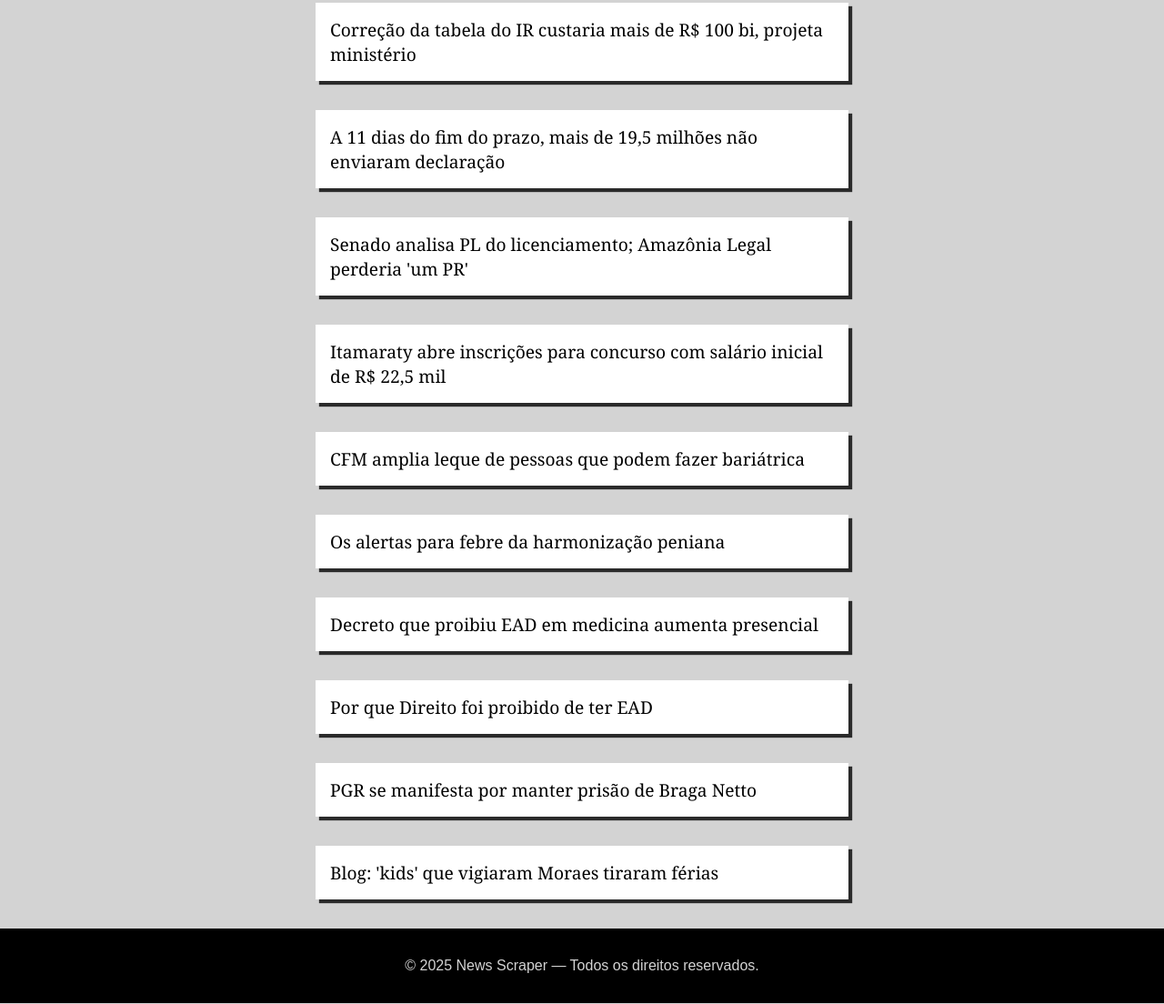
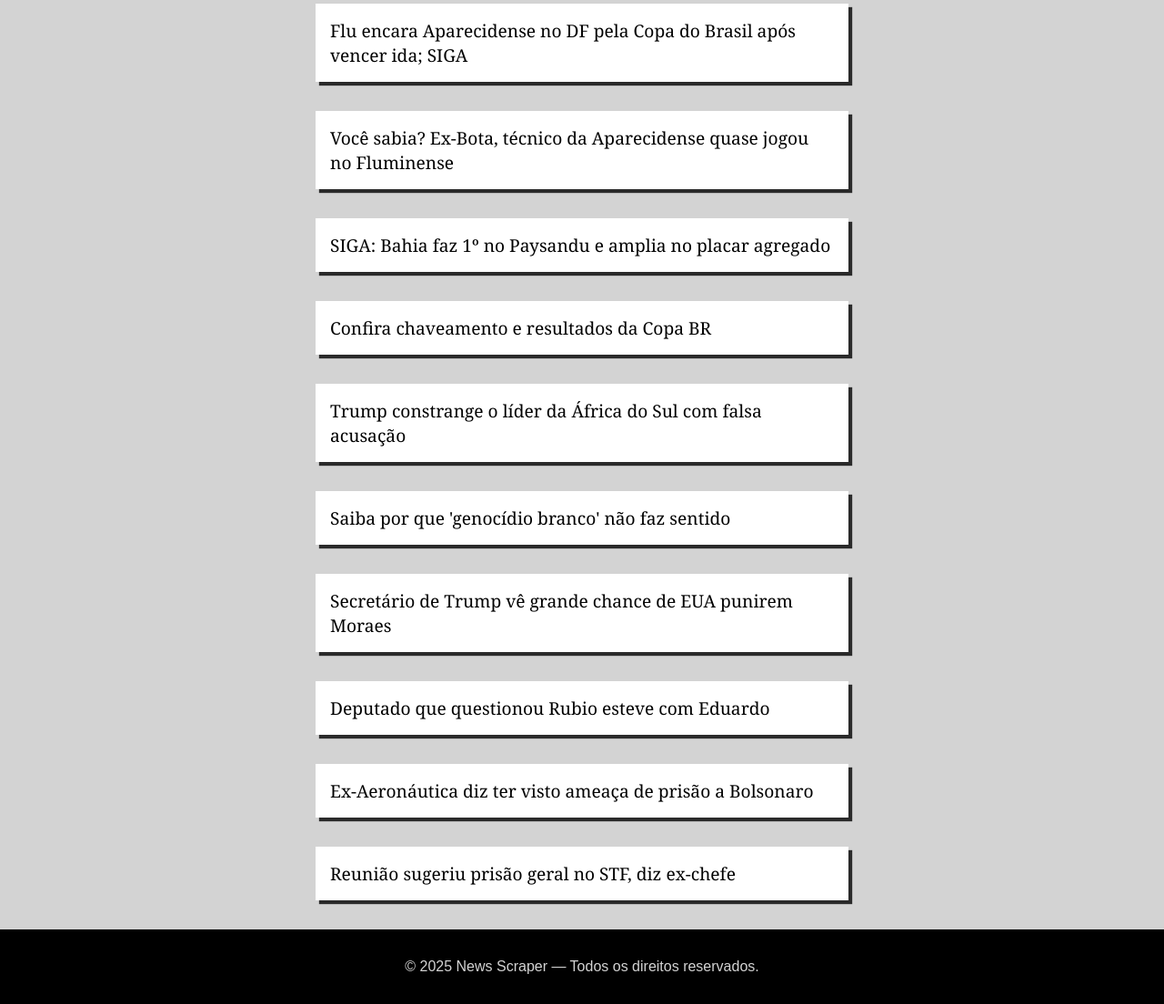
Before and after one commit to lucasrochabz/news-scraper, a plain HTML site: page index.html in a window 1280 px wide. Shown: the part 213-1317 px from the top of the page at 91% size. Drawn offline with Linux system fonts and the light colour scheme.

Commit message:
ajuste ao css

```diff
--- a/data/news_list.json
+++ b/data/news_list.json
@@ -1,42 +1,42 @@
 [
   {
-    "title": "Correção da tabela do IR custaria mais de R$ 100 bi, projeta ministério",
-    "href": "https://g1.globo.com/economia/noticia/2025/05/20/corrigir-tabela-do-imposto-de-renda-custaria-mais-de-r-100-bilhoes-diz-ministerio-da-fazenda.ghtml"
+    "title": "Flu encara Aparecidense no DF pela Copa do Brasil após vencer ida; SIGA",
+    "href": "https://ge.globo.com/go/futebol/copa-do-brasil/jogo/21-05-2025/aparecidense-fluminense.ghtml"
   },
   {
-    "title": "A 11 dias do fim do prazo, mais de 19,5 milhões não enviaram declaração",
-    "href": "https://extra.globo.com/economia/noticia/2025/05/mais-de-195-milhoes-de-contribuintes-ainda-nao-enviaram-a-declaracao-de-imposto-de-renda.ghtml"
+    "title": "Você sabia? Ex-Bota, técnico da Aparecidense quase jogou no Fluminense",
+    "href": "https://ge.globo.com/futebol/times/fluminense/noticia/2025/05/21/voce-sabia-ex-botafogo-e-tecnico-da-aparecidense-lucio-flavio-quase-jogou-no-fluminense.ghtml"
   },
   {
-    "title": "Senado analisa PL do licenciamento; Amazônia Legal perderia 'um PR'",
-    "href": "https://umsoplaneta.globo.com/sociedade/noticia/2025/05/20/senado-analisa-pl-que-muda-licenciamento-ambiental-amazonia-legal-poderia-perder-um-parana-com-nova-lei-diz-instituto.ghtml"
+    "title": "SIGA: Bahia faz 1º no Paysandu e amplia no placar agregado",
+    "href": "https://ge.globo.com/ba/futebol/copa-do-brasil/jogo/21-05-2025/bahia-paysandu.ghtml"
   },
   {
-    "title": "Itamaraty abre inscrições para concurso com salário inicial de R$ 22,5 mil",
-    "href": "https://g1.globo.com/trabalho-e-carreira/concursos/noticia/2025/05/19/concurso-de-diplomata-itamaraty-abre-inscricoes-para-50-vagas-e-salario-inicial-de-r-225-mil.ghtml"
+    "title": "Confira chaveamento e resultados da Copa BR",
+    "href": "https://ge.globo.com/futebol/copa-do-brasil/"
   },
   {
-    "title": "CFM amplia leque de pessoas que podem fazer bariátrica",
-    "href": "https://g1.globo.com/saude/noticia/2025/05/20/cfm-muda-regras-e-amplia-recomendacao-para-cirurgia-bariatrica-veja-o-que-mudou.ghtml"
+    "title": "Trump constrange o líder da África do Sul com falsa acusação",
+    "href": "https://g1.globo.com/mundo/noticia/2025/05/21/trump-confronta-presidente-da-africa-do-sul-com-supostos-videos-de-genocidio-branco.ghtml"
   },
   {
-    "title": "Os alertas para febre da harmonização peniana",
-    "href": "https://g1.globo.com/saude/noticia/2025/05/20/quase-perdi-o-penis-apos-3-preenchimentos-o-que-esta-por-tras-da-febre-da-harmonizacao-peniana-no-brasil.ghtml"
+    "title": "Saiba por que 'genocídio branco' não faz sentido",
+    "href": "https://g1.globo.com/mundo/noticia/2025/05/21/trump-x-africa-do-sul-entenda-a-acusacao-de-genocidio-branco-e-por-que-ela-e-rejeitada-pelo-governo-sul-africano.ghtml"
   },
   {
-    "title": "Decreto que proibiu EAD em medicina aumenta presencial",
-    "href": "https://g1.globo.com/educacao/noticia/2025/05/20/medicina-tera-carga-presencial-ainda-maior-que-os-demais-cursos-determina-novo-decreto-que-veta-ead-na-area.ghtml"
+    "title": "Secretário de Trump vê grande chance de EUA punirem Moraes",
+    "href": "https://oglobo.globo.com/blogs/malu-gaspar/post/2025/05/ha-grande-possibilidade-de-sancao-contra-alexandre-de-moraes-diz-secretario-de-estado-de-trump.ghtml"
   },
   {
-    "title": "Por que Direito foi proibido de ter EAD",
-    "href": "https://g1.globo.com/educacao/noticia/2025/05/20/entenda-por-que-direito-esta-entre-as-graduacoes-proibidas-de-ter-ensino-a-distancia.ghtml"
+    "title": "Deputado que questionou Rubio esteve com Eduardo",
+    "href": "https://g1.globo.com/mundo/noticia/2025/05/21/secretario-de-estado-de-trump-diz-que-ha-grande-possibilidade-de-alexandre-de-moraes-ser-punido-por-lei-dos-eua.ghtml"
   },
   {
-    "title": "PGR se manifesta por manter prisão de Braga Netto",
-    "href": "https://g1.globo.com/politica/noticia/2025/05/20/pgr-se-manifesta-a-favor-da-manutencao-da-prisao-de-braga-netto.ghtml"
+    "title": "Ex-Aeronáutica diz ter visto ameaça de prisão a Bolsonaro",
+    "href": "https://oglobo.globo.com/politica/noticia/2025/05/21/ex-comandante-da-aeronautica-confirma-ao-stf-depoimento-a-pf-no-qual-falou-sobre-minuta-de-golpe.ghtml"
   },
   {
-    "title": "Blog: 'kids' que vigiaram Moraes tiraram férias",
-    "href": "https://oglobo.globo.com/blogs/malu-gaspar/post/2025/05/militares-que-vigiaram-alexandre-de-moraes-tiraram-ferias-na-reta-final-do-plano-golpista.ghtml"
+    "title": "Reunião sugeriu prisão geral no STF, diz ex-chefe",
+    "href": "https://oglobo.globo.com/politica/noticia/2025/05/21/ex-comandante-da-aeronautica-narra-brainstorming-sobre-prisao-de-autoridades-em-reuniao-com-bolsonaro.ghtml"
   }
 ]
--- a/frontend/css/style.css
+++ b/frontend/css/style.css
@@ -26,7 +26,7 @@ body {
 }
 
 .subtitle {
-  border-bottom: 1px solid;
+  border-bottom: 2px solid;
   padding-bottom: 1rem;
 }
 
```
Also changed, not shown: 1 other file.
